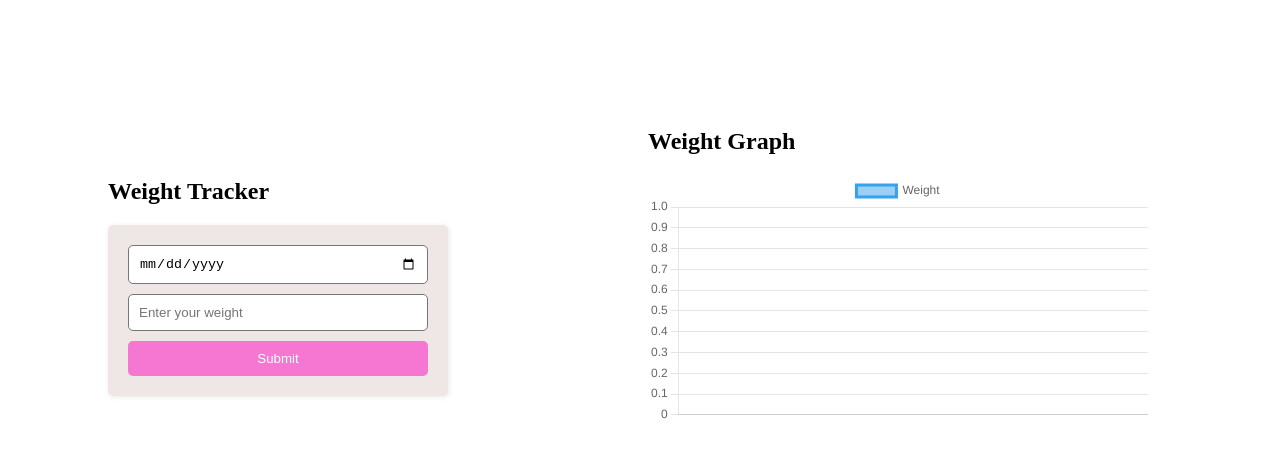
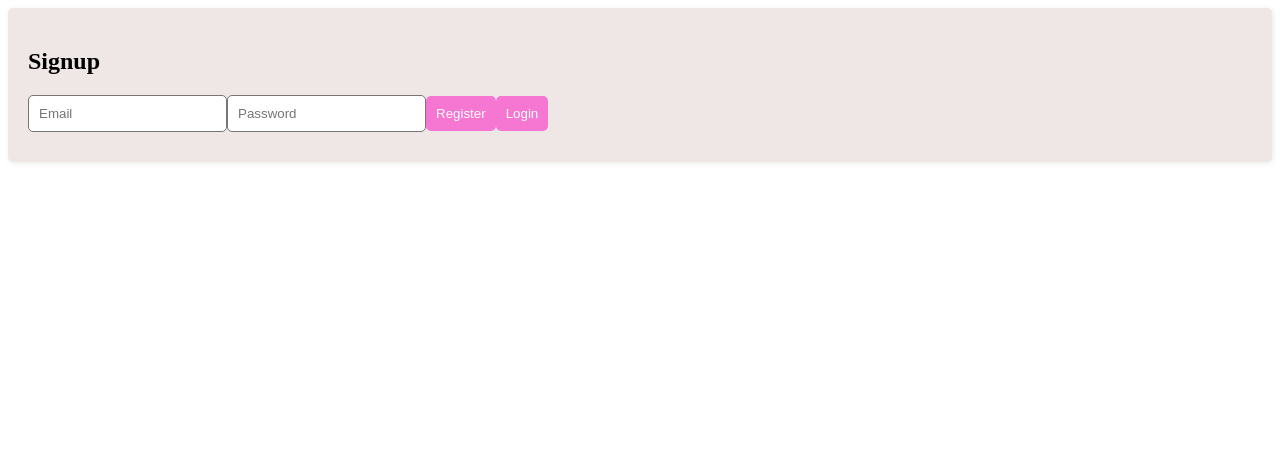
Before and after one commit to arbitronmaths/weightTrackerFrontend, a React (Vite) app: page / in a window 1280 px wide. Shown: the top 456 px of the page. Built offline with nearby package versions, Linux system fonts and the light colour scheme; no server answers.

Commit message:
Authentication added Error still persists

```diff
--- /dev/null
+++ b/components/login.jsx
@@ -0,0 +1,62 @@
+import { useState } from "react";
+import axios from "axios";
+import { useNavigate } from "react-router-dom";
+
+const BASE_URL = "http://localhost:3000/auth/login";
+
+export default function Login() {
+//   const [form, setForm] = useState({ username: "http://localhost:3000/auth/login", password: "" });
+  const [form, setForm] = useState({ email: "", password: "" });
+  const navigate = useNavigate();
+
+  const handleSubmit = async (e) => {
+    e.preventDefault();
+    try {
+      const res = await axios.post(BASE_URL, form);
+      localStorage.setItem("token", res.data.token);
+      alert("Login successful");
+      navigate("/weight");
+    } catch (err) {
+      alert(err.response?.data?.message || "Login failed");
+    }
+  };
+
+  const handlesignup = () =>{
+    navigate("/")
+  }
+
+  return (
+    <form
+      onSubmit={handleSubmit}
+      className="flex flex-col gap-4 max-w-sm mx-auto mt-20 p-8 bg-white rounded-lg shadow-md"
+    >
+      <h2 className="text-2xl font-bold mb-4 text-center text-gray-800">Login</h2>
+      <input
+        type="email"
+        placeholder="Email"
+        value={form.email}
+        onChange={(e) => setForm({ ...form, email: e.target.value })}
+        required
+        className="px-4 py-2 border border-gray-300 rounded focus:outline-none focus:ring-2 focus:ring-blue-400"
+      />
+      <input
+        type="password"
+        placeholder="Password"
+        value={form.password}
+        onChange={(e) => setForm({ ...form, password: e.target.value })}
+        required
+        className="px-4 py-2 border border-gray-300 rounded focus:outline-none focus:ring-2 focus:ring-blue-400"
+      />
+      <button
+        type="submit"
+        className="bg-blue-600 text-white font-semibold py-2 rounded hover:bg-blue-700 transition-colors"
+      >
+        Login
+      </button>
+      <button onClick={handlesignup}
+        className="bg-blue-600 text-white font-semibold py-2 rounded hover:bg-blue-700 transition-colors">
+          SignUp
+        </button>
+    </form>
+  );
+}
--- /dev/null
+++ b/components/signup.jsx
@@ -0,0 +1,67 @@
+import { useState } from "react";
+import axios from "axios";
+import { useNavigate } from "react-router-dom";
+
+const BASE_URL = "http://localhost:3000/auth/register";
+
+export default function Signup() {
+  const [form, setForm] = useState({ email: "", password: "" });
+  const navigate = useNavigate();
+
+  const handleSubmit = async (e) => {
+    e.preventDefault();
+    try {
+      const res = await axios.post(BASE_URL, form);
+      alert("Signup successful! Please login.");
+      navigate("/login");
+    } catch (err) {
+      alert(err.response?.data?.message || "Signup failed");
+    }
+  };
+
+  const handleLogin = () => {
+    navigate("/login");
+  };
+
+  return (
+    <form
+      onSubmit={handleSubmit}
+      className="max-w-sm mx-auto mt-16 p-8 bg-white rounded-lg shadow-md flex flex-col gap-4"
+    >
+      <h2 className="text-2xl font-bold mb-4 text-center text-gray-800">Signup</h2>
+
+      <input
+        type="email"
+        placeholder="Email"
+        value={form.email}
+        onChange={(e) => setForm({ ...form, email: e.target.value })}
+        required
+        className="px-4 py-2 border border-gray-300 rounded focus:outline-none focus:ring-2 focus:ring-blue-400"
+      />
+
+      <input
+        type="password"
+        placeholder="Password"
+        value={form.password}
+        onChange={(e) => setForm({ ...form, password: e.target.value })}
+        required
+        className="px-4 py-2 border border-gray-300 rounded focus:outline-none focus:ring-2 focus:ring-blue-400"
+      />
+
+      <button
+        type="submit"
+        className="bg-blue-600 text-white font-semibold py-2 rounded hover:bg-blue-700 transition-colors"
+      >
+        Register
+      </button>
+
+      <button
+        type="button"
+        onClick={handleLogin}
+        className="bg-gray-500 text-white font-semibold py-2 rounded hover:bg-gray-600 transition-colors"
+      >
+        Login
+      </button>
+    </form>
+  );
+}
--- a/components/weight.jsx
+++ b/components/weight.jsx
@@ -1,34 +1,61 @@
-import React, { useState,useEffect } from "react";
-import "./weight.css"; // Assuming you have a CSS file for styling
+import React, { useState, useEffect } from "react";
+import "./weight.css";
 import axios from "axios";
-import { Chart as ChartJS } from "chart.js/auto";
-import { Bar, Doughnut, Line } from "react-chartjs-2";
+import { Line } from "react-chartjs-2";
+import { useNavigate } from "react-router-dom";
 
-const weight = () => {
+const API_URL = "http://localhost:3000/weights";
+
+export default function Weight() {
   const [formData, setFormData] = useState([]);
   const [date, setDate] = useState("");
   const [weight, setWeight] = useState("");
+  const navigate = useNavigate();
 
-  const API_URL = "https://weighttrackerbackend.onrender.com/weights";
+  // 🛡️ Get token from localStorage
+  const token = localStorage.getItem("token");
 
+  // 🔒 Redirect to login if not authenticated
+  useEffect(() => {
+    if (!token) {
+      alert("Please log in first!");
+      navigate("/login");
+    }
+  }, [token, navigate]);
+
+  // 📦 Fetch all weights (secured)
   const fetchWeights = async () => {
     try {
-      const response = await fetch(API_URL);
-      const data = await response.json();
-      setFormData(data);
+      const res = await axios.get(API_URL, {
+        headers: { Authorization: `Bearer ${token}` },
+      });
+      setFormData(res.data);
     } catch (error) {
       console.error("Error fetching weights:", error);
+      if (error.response?.status === 401) {
+        alert("Session expired. Please log in again.");
+        localStorage.removeItem("token");
+        navigate("/login");
+      }
     }
   };
 
+  // ➕ Submit new weight (secured)
   const handleSubmit = async (e) => {
     e.preventDefault();
     if (!date || !weight) {
       alert("Please fill in both date and weight");
       return;
     }
+
     try {
-      await axios.post(API_URL, { date, weight: parseFloat(weight) });
+      await axios.post(
+        API_URL,
+        { date, weight: parseFloat(weight) },
+        {
+          headers: { Authorization: `Bearer ${token}` },
+        }
+      );
       setDate("");
       setWeight("");
       alert("Weight added successfully!");
@@ -37,8 +64,6 @@ const weight = () => {
       console.error("Error adding weight:", err);
     }
   };
-
-  // Removed handleChange since formData is an array, not an object
 
   useEffect(() => {
     fetchWeights();
@@ -54,14 +79,15 @@ const weight = () => {
         marginLeft: "100px",
       }}
     >
+      {/* Weight Form */}
       <div className="WeightTracker" style={{ marginTop: "150px" }}>
         <h2>Weight Tracker</h2>
         <form
+          onSubmit={handleSubmit}
           style={{ display: "flex", flexDirection: "column", width: "300px" }}
         >
           <input
             type="date"
-            placeholder="Enter the date"
             value={date}
             onChange={(e) => setDate(e.target.value)}
           />
@@ -71,11 +97,11 @@ const weight = () => {
             value={weight}
             onChange={(e) => setWeight(e.target.value)}
           />
-          <button onClick={handleSubmit}>
-            Submit
-          </button>
+          <button type="submit">Submit</button>
         </form>
       </div>
+
+      {/* Graph Section */}
       <div
         className="WeightGraph"
         style={{ marginTop: "100px", width: "500px" }}
@@ -83,18 +109,20 @@ const weight = () => {
         <h2>Weight Graph</h2>
         <Line
           data={{
-            labels: formData.map((entry) => new Date(entry.date).toLocaleDateString()),
+            labels: formData.map((entry) =>
+              new Date(entry.date).toLocaleDateString()
+            ),
             datasets: [
               {
-                label: "Weight",
+                label: "Weight (kg)",
                 data: formData.map((entry) => entry.weight),
+                borderColor: "#3b82f6",
+                tension: 0.3,
               },
             ],
           }}
-        ></Line>
+        />
       </div>
     </div>
   );
-};
-
-export default weight;
+}
--- a/package.json
+++ b/package.json
@@ -14,7 +14,8 @@
     "chart.js": "^4.5.0",
     "react": "^19.1.0",
     "react-chartjs-2": "^5.3.0",
-    "react-dom": "^19.1.0"
+    "react-dom": "^19.1.0",
+    "react-router-dom": "^7.9.4"
   },
   "devDependencies": {
     "@eslint/js": "^9.30.1",
--- a/src/App.jsx
+++ b/src/App.jsx
@@ -1,9 +1,25 @@
 import Weight from "../components/weight"
+import Login from "../components/login"
+import Signup from "../components/signup"
+import { BrowserRouter as Router, Routes, Route } from 'react-router-dom';
 
+const NotFound = () => (
+  <div style={{ padding: '20px', color: 'red' }}>
+    <h2>404 - Page Not Found</h2>
+    <p>The page you’re looking for doesn’t exist.</p>
+  </div>
+);
 function App() {
   return (
     <>
-      <Weight />
+      <Router>
+        <Routes>
+          <Route path="/" element={<Signup />} />
+          <Route path="/login" element={<Login />} />
+          <Route path="/weight" element={<Weight />} />
+          <Route path="*" element={<NotFound />} />
+        </Routes>
+      </Router>
     </>
   )
 }
```
Also changed, not shown: 1 other file (tests, documents, lock files or other folders).
